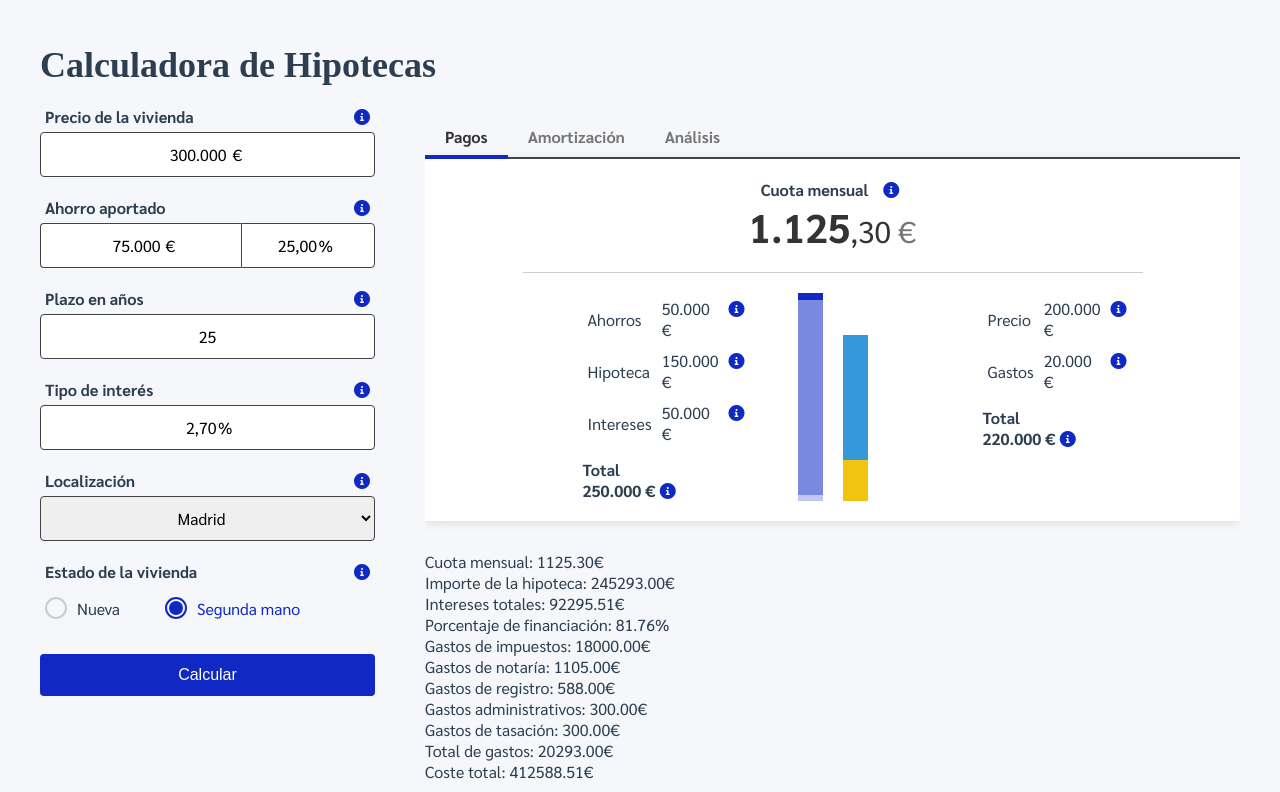
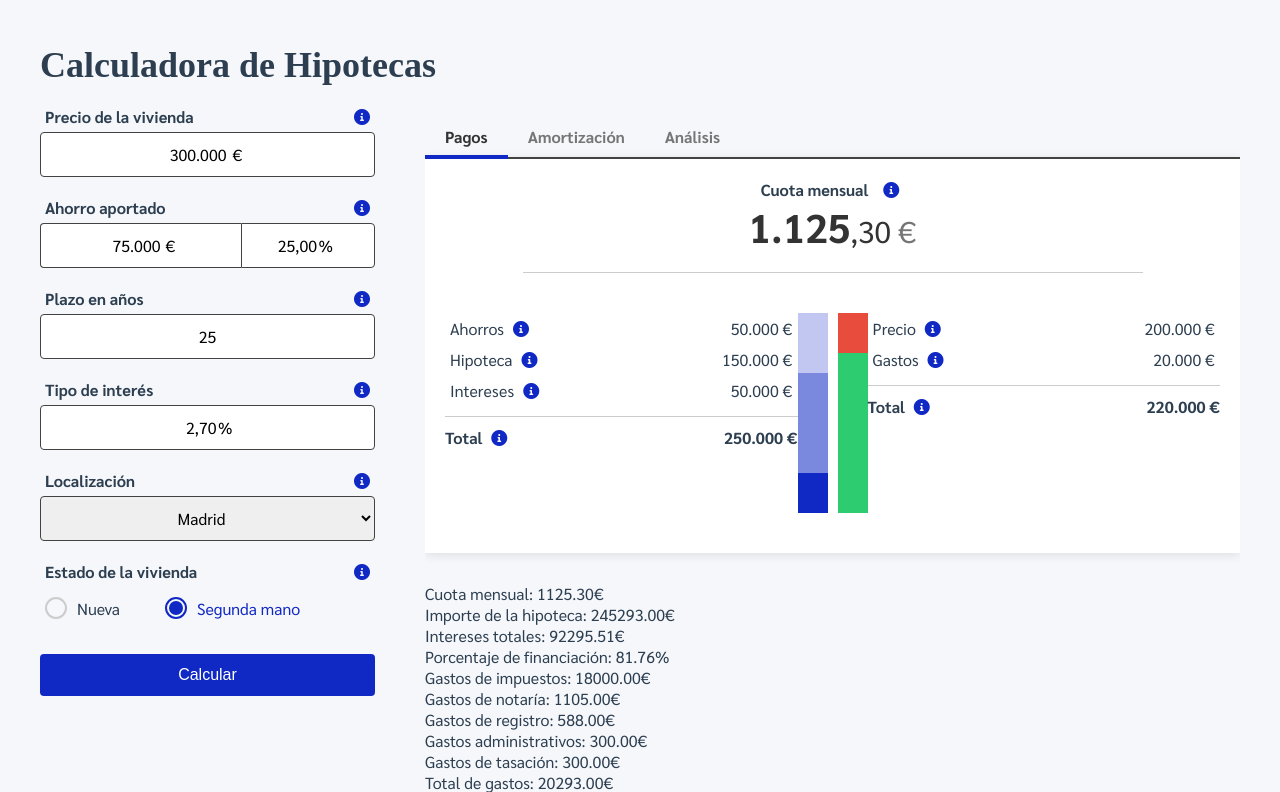
Before and after one commit to miguel-bm/mortgage-calculator, a FastAPI app: page / in a window 1280 px wide. Shown: the top 792 px of the page. Run offline with FastAPI, Linux system fonts and the light colour scheme; some libraries are stand-ins or nearby versions.

Commit message:
add result tables

```diff
--- a/app/templates/index.html
+++ b/app/templates/index.html
@@ -446,13 +446,17 @@
             display: flex;
             justify-content: space-between;
             width: 100%;
-            max-width: 500px;
+            max-width: 800px;
             margin: 0 auto;
+            padding: 20px 0;
         }
 
         .comparison-left,
         .comparison-right {
-            width: 20%;
+            flex: 1;
+            display: flex;
+            flex-direction: column;
+            justify-content: flex-start;
         }
 
         .comparison-center {
@@ -462,55 +466,81 @@
         }
 
         .comparison-table {
+            border-collapse: collapse;
             width: 100%;
-            border-collapse: collapse;
         }
 
         .comparison-table td {
             padding: 5px;
             text-align: left;
+            white-space: nowrap;
+        }
+
+        .comparison-table td:last-child {
+            text-align: right;
+        }
+
+        .comparison-separator {
+            width: 100%;
+            border: none;
+            border-top: 1px solid #ccc;
+            margin: 10px 0;
         }
 
         .comparison-total {
-            margin-top: 10px;
+            display: flex;
+            justify-content: space-between;
+            align-items: center;
             font-weight: bold;
         }
 
         .vertical-graph {
-            height: 100%;
+            height: 200px;
+            width: 30px;
             display: flex;
-            flex-direction: column;
-            align-items: end;
-            justify-content: end;
+            flex-direction: column-reverse;
         }
 
         .graph-bar {
-            width: 25px;
+            width: 100%;
         }
 
-        .savings-bar {
+        .left-graph .savings-bar {
+            height: 20%;
             background-color: var(--savings-color);
-            height: 20%;
         }
 
-        .mortgage-bar {
+        .left-graph .mortgage-bar {
+            height: 50%;
             background-color: var(--mortgage-color);
-            height: 600%;
         }
 
-        .interest-bar {
+        .left-graph .interest-bar {
+            height: 30%;
             background-color: var(--interest-color);
-            height: 20%;
         }
 
-        .price-bar {
-            background-color: #3498db;
-            height: 60%;
+        .right-graph .price-bar {
+            height: 80%;
+            background-color: #2ecc71;
         }
 
-        .expenses-bar {
-            background-color: #f1c40f;
+        .right-graph .expenses-bar {
             height: 20%;
+            background-color: #e74c3c;
+        }
+
+        .info-icon {
+            cursor: pointer;
+            margin-left: 5px;
+        }
+
+        .tooltip-text {
+            left: 100%;
+            right: auto;
+            top: 50%;
+            transform: translateY(-50%);
+            margin-left: 10px;
         }
     </style>
 </head>
@@ -690,39 +720,44 @@
                             <div class="comparison-left">
                                 <table class="comparison-table">
                                     <tr>
-                                        <td>Ahorros</td>
-                                        <td id="savings-value">50.000 €</td>
-                                        <td class="info-icon" tabindex="0">
+                                        <td>Ahorros
+                                            <span class="info-icon" tabindex="0">
                                                 <i class="fas fa-info-circle"></i>
                                                 <span class="tooltip-text">Cantidad aportada de tus ahorros</span>
+                                            </span>
                                         </td>
+                                        <td id="savings-value">50.000 €</td>
                                     </tr>
                                     <tr>
-                                        <td>Hipoteca</td>
-                                        <td id="mortgage-value">150.000 €</td>
-                                        <td class="info-icon" tabindex="0">
+                                        <td>Hipoteca
+                                            <span class="info-icon" tabindex="0">
                                                 <i class="fas fa-info-circle"></i>
                                                 <span class="tooltip-text">Cantidad financiada por el banco</span>
+                                            </span>
                                         </td>
+                                        <td id="mortgage-value">150.000 €</td>
                                     </tr>
                                     <tr>
-                                        <td>Intereses</td>
+                                        <td>Intereses
+                                            <span class="info-icon" tabindex="0">
+                                                <i class="fas fa-info-circle"></i>
+                                                <span class="tooltip-text">Total de intereses pagados durante la vida
+                                                    del préstamo</span>
+                                            </span>
+                                        </td>
                                         <td id="interest-value">50.000 €</td>
-                                        <td class="info-icon" tabindex="0">
-                                            <i class="fas fa-info-circle"></i>
-                                            <span class="tooltip-text">Total de intereses pagados durante la vida del
-                                                préstamo</span>
-                                        </td>
                                     </tr>
                                 </table>
+                                <hr class="comparison-separator">
                                 <div class="comparison-total">
-                                    <span>Total</span>
-                                    <span id="left-total-value">250.000 €</span>
+                                    <span>Total
                                         <span class="info-icon" tabindex="0">
                                             <i class="fas fa-info-circle"></i>
                                             <span class="tooltip-text">Coste total de la vivienda incluyendo
                                                 intereses</span>
                                         </span>
+                                    </span>
+                                    <span id="left-total-value">250.000 €</span>
                                 </div>
                             </div>
                             <div class="comparison-center">
@@ -739,30 +774,35 @@
                             <div class="comparison-right">
                                 <table class="comparison-table">
                                     <tr>
-                                        <td>Precio</td>
-                                        <td id="price-value">200.000 €</td>
-                                        <td class="info-icon" tabindex="0">
+                                        <td>Precio
+                                            <span class="info-icon" tabindex="0">
                                                 <i class="fas fa-info-circle"></i>
                                                 <span class="tooltip-text">Precio de compra de la vivienda</span>
+                                            </span>
                                         </td>
+                                        <td id="price-value">200.000 €</td>
                                     </tr>
                                     <tr>
-                                        <td>Gastos</td>
+                                        <td>Gastos
+                                            <span class="info-icon" tabindex="0">
+                                                <i class="fas fa-info-circle"></i>
+                                                <span class="tooltip-text">Gastos asociados a la compra (impuestos,
+                                                    notaría, registro, etc.)</span>
+                                            </span>
+                                        </td>
                                         <td id="expenses-value">20.000 €</td>
-                                        <td class="info-icon" tabindex="0">
-                                            <i class="fas fa-info-circle"></i>
-                                            <span class="tooltip-text">Gastos asociados a la compra (impuestos, notaría,
-                                                registro, etc.)</span>
-                                        </td>
                                     </tr>
                                 </table>
+                                <hr class="comparison-separator">
                                 <div class="comparison-total">
-                                    <span>Total</span>
-                                    <span id="right-total-value">220.000 €</span>
+                                    <span>Total
                                         <span class="info-icon" tabindex="0">
                                             <i class="fas fa-info-circle"></i>
-                                        <span class="tooltip-text">Coste total de la vivienda incluyendo gastos</span>
+                                            <span class="tooltip-text">Coste total de la vivienda incluyendo
+                                                gastos</span>
                                         </span>
+                                    </span>
+                                    <span id="right-total-value">220.000 €</span>
                                 </div>
                             </div>
                         </div>
```
Lines whose indentation alone changed are shown as unchanged.
